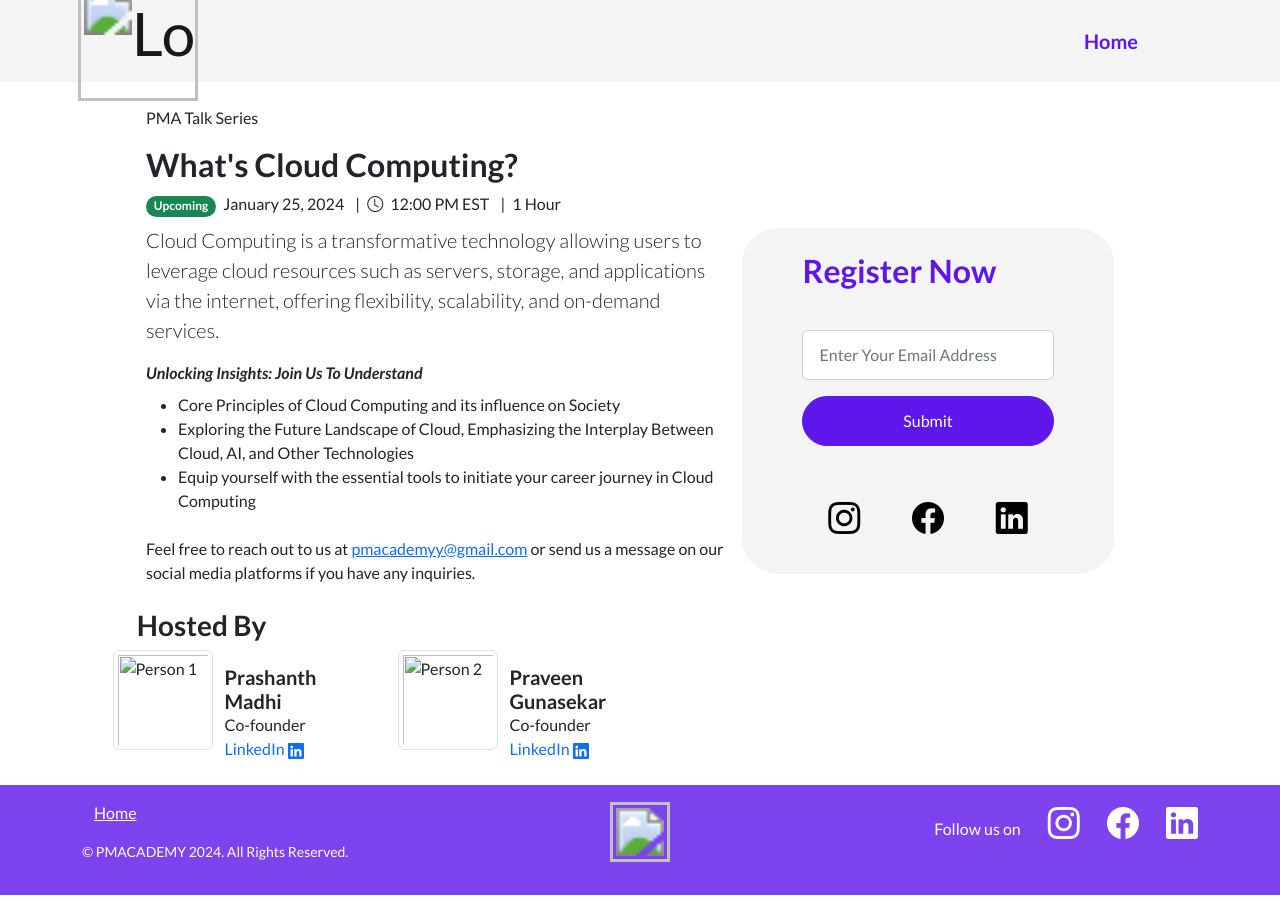
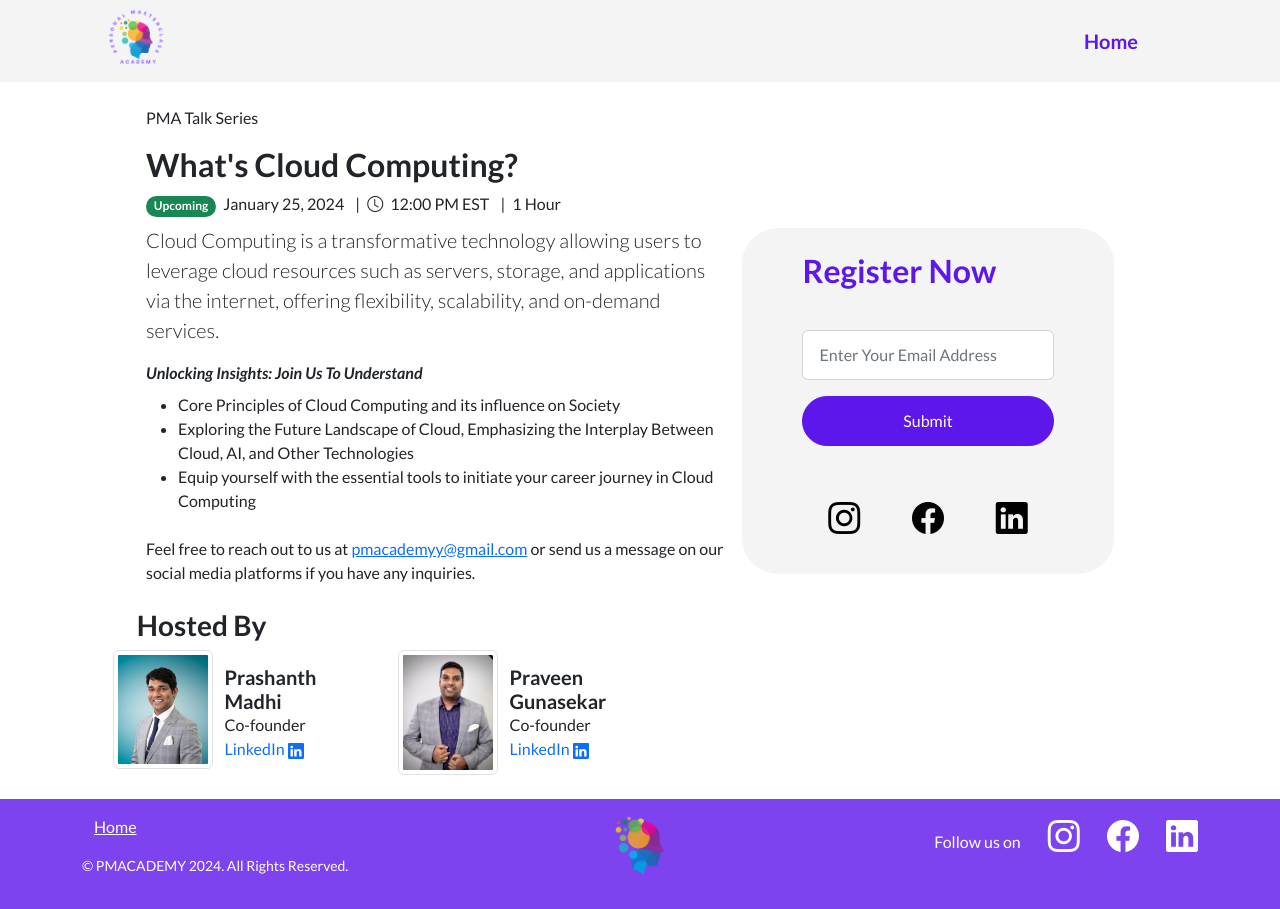
Before and after one commit to pmacademyowner/hostingpage, a plain HTML site: page index.html in a window 1280 px wide. Drawn offline with nearby package versions, Linux system fonts and the light colour scheme; files that its build step writes are made by us from their sources; a script that the page names is missing.

Commit message:
Fixed the front end

```diff
--- a/index.html
+++ b/index.html
@@ -5,13 +5,13 @@
     <meta name="author" content="">
     <title>PMACADEMY | Welcome</title>
     <!-- Favicon-->
-    <link rel="icon" type="image/x-icon" href="static/assets/img/logo-no-text.png">
+    <link rel="icon" type="image/x-icon" href="assets/img/logo-no-text.png">
     <!-- Bootstrap icons-->
     <link href="https://cdn.jsdelivr.net/npm/bootstrap-icons@1.5.0/font/bootstrap-icons.css" rel="stylesheet" type="text/css">
     <!-- Google fonts-->
     <link href="https://fonts.googleapis.com/css?family=Lato:300,400,700,300italic,400italic,700italic" rel="stylesheet" type="text/css">
     <!-- Core theme CSS (includes Bootstrap)-->
-    <link href="static/css/styles.css" rel="stylesheet">
+    <link href="css/styles.css" rel="stylesheet">
   <style>.d-none {
   display: none;
   }
@@ -56,9 +56,9 @@
     <nav class="navbar navbar-expand-md px-5 py-3" style="background-color: #f4f4f4;">
       <div class="container-fluid px-5 container d-flex justify-content-between"style="background-color: #f4f4f4;">
           <!-- <a class="navbar-brand" href="#">PMAcademyy</a> -->
-          <!-- <img clss="navbar-brand" src="static/assets/img/logo.jpg" href="#home"> -->
+          <!-- <img clss="navbar-brand" src="assets/img/logo.jpg" href="#home"> -->
           <a class="navbar-brand" href="http://pmacademyy.com/">
-            <img src="static/assets/img/logo.png" alt="Logo" height="40"> <!-- Adjust the path and height as needed -->
+            <img src="assets/img/logo.png" alt="Logo" height="40"> <!-- Adjust the path and height as needed -->
           </a>
           <button class="navbar-toggler" type="button" data-bs-toggle="collapse" data-bs-target="#navbarNav" aria-controls="navbarNav" aria-expanded="false" aria-label="Toggle navigation">
               <span class="navbar-toggler-icon"></span>
@@ -246,7 +246,7 @@
                     <div class="row">
                         <div class="col-md-6 col-sm-6" style="padding: 0px;">
                             <div class="person-container">
-                                <img src="static/assets/img/prashanth-formal.jpg" alt="Person 1" class="img-thumbnail img-fluid img-fluid float-end" style="width: 100px;">
+                                <img src="assets/img/prashanth-formal.jpg" alt="Person 1" class="img-thumbnail img-fluid img-fluid float-end" style="width: 100px;">
                             </div>
                         </div>
                         <div class="col-md-6 col-sm-6">
@@ -267,7 +267,7 @@
                     <div class="row">
                         <div class="col-md-6 col-sm-6" style="padding: 0px;">
                             <div class="person-container">
-                                <img src="static/assets/img/praveen-casual.jpeg" alt="Person 2" class="img-thumbnail img-fluid float-end" style="width: 100px;">
+                                <img src="assets/img/praveen-casual.jpeg" alt="Person 2" class="img-thumbnail img-fluid float-end" style="width: 100px;">
                             </div>
                         </div>
                         <div class="col-md-6 col-sm-6 pl-0">
@@ -301,7 +301,7 @@
             <div class="row">
                 <div class="col-6">
                     <div class="person-container">
-                        <img src="static/assets/img/prashanth-formal.jpg" alt="Person 1" class="img-thumbnail img-fluid" style="width: 100px;">
+                        <img src="assets/img/prashanth-formal.jpg" alt="Person 1" class="img-thumbnail img-fluid" style="width: 100px;">
                     </div>
                     <div class="person-info">
                         <h5 style="margin:0px; margin-top:15px">Prashanth Madhi</h5>
@@ -316,7 +316,7 @@
                 </div>
                 <div class="col-6">
                     <div class="person-container">
-                        <img src="static/assets/img/praveen-casual.jpeg" alt="Person 2" class="img-thumbnail img-fluid" style="width: 100px;">
+                        <img src="assets/img/praveen-casual.jpeg" alt="Person 2" class="img-thumbnail img-fluid" style="width: 100px;">
                     </div>
                     <div class="person-info">
                         <h5 style="margin:0px; margin-top:15px">Praveen Gunasekar</h5>
@@ -360,7 +360,7 @@
                 <div class="col-lg-4 text-center my-auto">
                     <div class="">
                         <a class="navbar-brand" href="http://pmacademyy.com/">
-                            <img src="static/assets/img/logo-no-text.png" alt="Logo" height="20" class=""> <!-- Adjust the path and height as needed -->
+                            <img src="assets/img/logo-no-text.png" alt="Logo" height="20" class=""> <!-- Adjust the path and height as needed -->
                         </a>
                     </div>
                 </div>
@@ -394,7 +394,7 @@
             <div class="col-lg-6 text-center">
                 <div class="mt-4">
                     <a class="navbar-brand" href="http://pmacademyy.com/">
-                        <img src="static/assets/img/logo-no-text.png" alt="Logo" height="15" class=""> <!-- Adjust the path and height as needed -->
+                        <img src="assets/img/logo-no-text.png" alt="Logo" height="15" class=""> <!-- Adjust the path and height as needed -->
                     </a>
                 </div>
                 <br>
```
